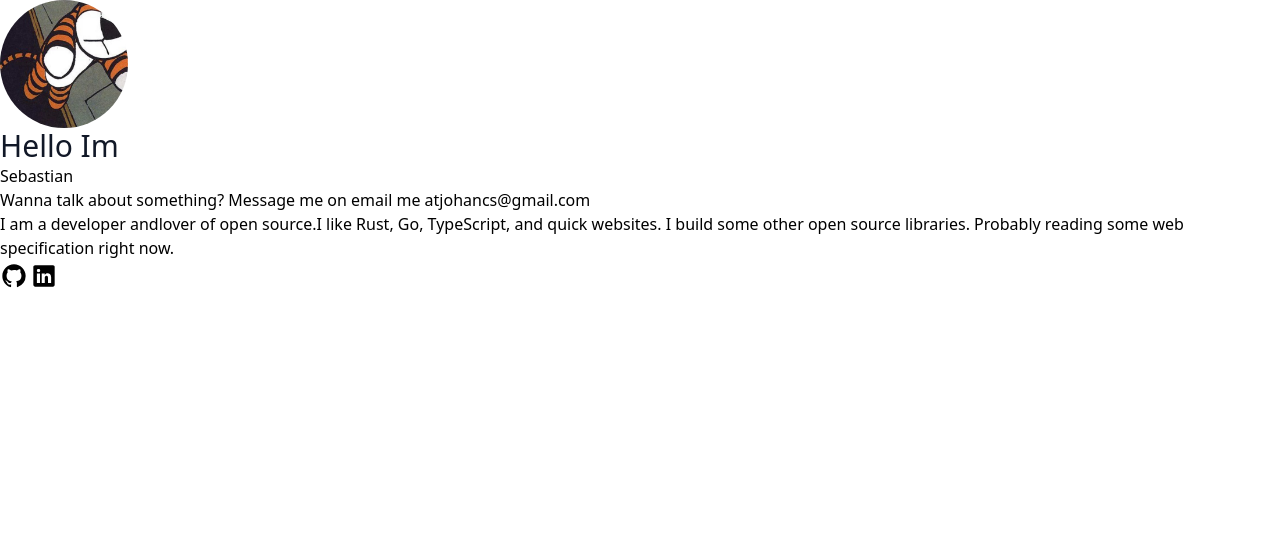
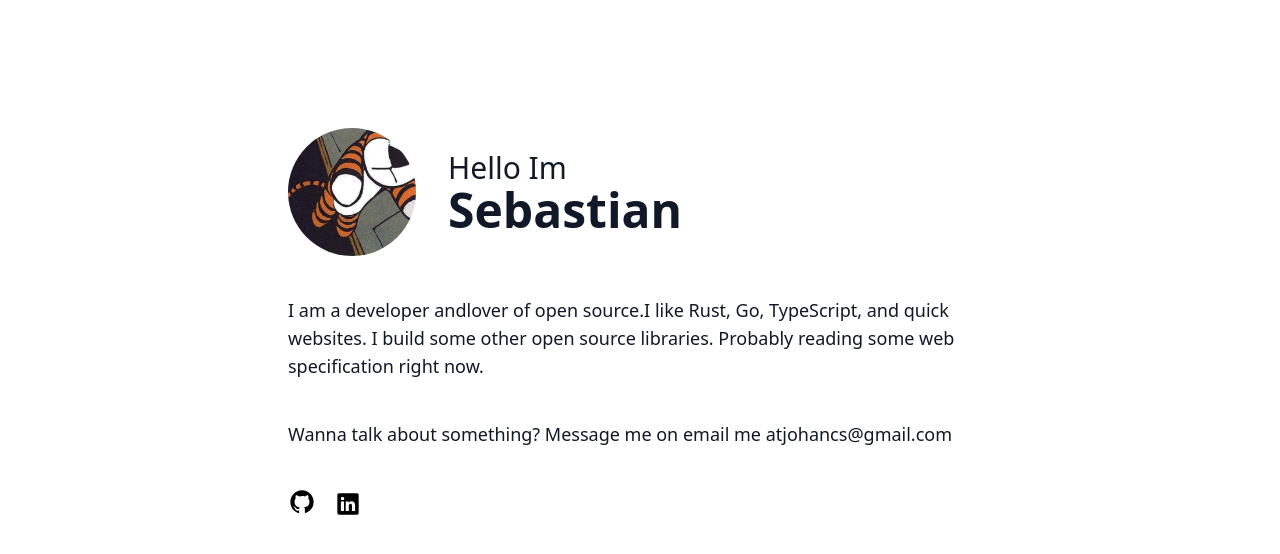
Before and after one commit to sebastiandotdev/www-example, a Next.js app: page / in a window 1280 px wide. Shown: the top 554 px of the page. Built offline with nearby package versions, Linux system fonts and the light colour scheme.

Commit message:
styles profile

```diff
--- a/components/About.tsx
+++ b/components/About.tsx
@@ -2,7 +2,7 @@ export const About = () => {
   return (
     <div>
       <h4 className="leading-tight text-gray-900 text-2xl md:text-3xl">Hello Im</h4>
-      <h1>Sebastian</h1>
+      <h1 className="leading-tight text-gray-900 text-4xl md:text-5xl font-semibold">Sebastian</h1>
     </div>
   );
 };
--- a/pages/index.tsx
+++ b/pages/index.tsx
@@ -9,16 +9,20 @@ export default function Home() {
   return (
     <>
       <Header />
-      <main>
-        <div>
+      <main className="mx-auto max-w-screen-md px-4 sm:px-6 md:px-8 my-12 sm:my-20 md:my-32">
+        <div className="flex flex-col sm:flex-row gap-8">
           <Photo />
-          <About />
+          <div className="flex flex-col justify-center">
+            <About />
+          </div>
         </div>
-        <div>
-          <Contact />
+        <div className="mt-10 leading-7 text-gray-900 text-lg">
           <Like />
         </div>
-        <div>
+        <div className="mt-10 leading-7 text-lg text-gray-900">
+          <Contact />
+        </div>
+        <div className="mt-10 flex gap-4">
           <Network />
         </div>
       </main>
```
